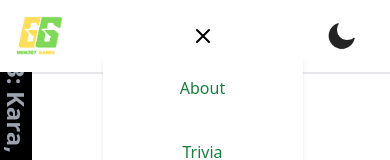
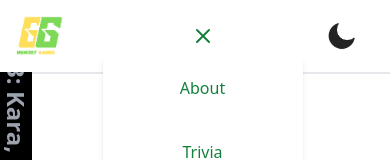
Before and after one commit to mmcgovern25/TheGrandmaKGames, a React (Vite) app: page / in a window 390 px wide. Both pictures are taken after a click on the element 202 px from the left and 36 px from the top of the page. Shown: the top 160 px of the page. Built offline with nearby package versions, Linux system fonts and the light colour scheme; a web font is replaced by a local one.

Commit message:
day night toggle nav

```diff
--- a/src/components/Navbar.jsx
+++ b/src/components/Navbar.jsx
@@ -64,15 +64,15 @@ const Navbar = ({ theme, setTheme }) => {
 
           <div className="relative md:hidden order-1 md:order-2">
             <div
-              className="rounded-full hover:bg-gray-200 p-2 cursor-pointer"
+              className={`rounded-full ${theme === 'light' ? 'hover:bg-gray-200' : ''}  p-2 cursor-pointer`}
               onClick={() => setIsMenuToggled(!isMenuToggled)}
             >
               {!isMenuToggled ? (
-                <svg className={`h-6 w-6 ${theme === 'light' ? 'text-black' : 'text-white'}`} xmlns="http://www.w3.org/2000/svg" fill="none" viewBox="0 0 24 24" stroke="currentColor" strokeWidth={2}>
+                <svg className={`h-6 w-6 ${theme === 'light' ? 'text-green-700' : 'text-white'}`} xmlns="http://www.w3.org/2000/svg" fill="none" viewBox="0 0 24 24" stroke="currentColor" strokeWidth={2}>
                   <path strokeLinecap="round" strokeLinejoin="round" d="M4 8h16M4 16h16" />
                 </svg>
               ) : (
-                <svg xmlns="http://www.w3.org/2000/svg" className={`h-6 w-6`} fill="none" viewBox="0 0 24 24" stroke="currentColor" strokeWidth={2}>
+                <svg xmlns="http://www.w3.org/2000/svg" className={`h-6 w-6 ${theme === 'light' ? 'text-green-700' : 'text-white'}`} fill="none" viewBox="0 0 24 24" stroke="currentColor" strokeWidth={2}>
                   <path strokeLinecap="round" strokeLinejoin="round" d="M6 18L18 6M6 6l12 12" />
                 </svg>
               )}
```
